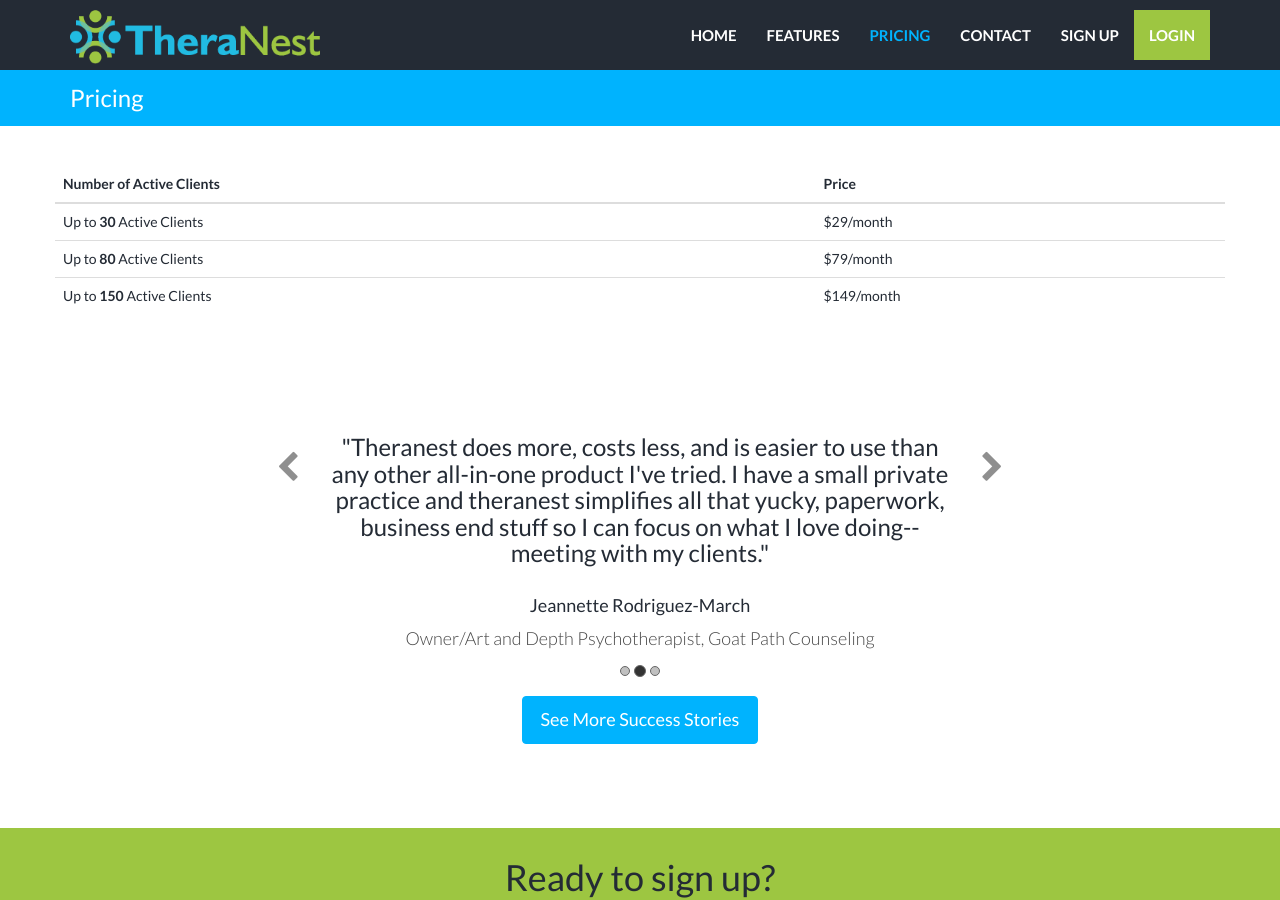
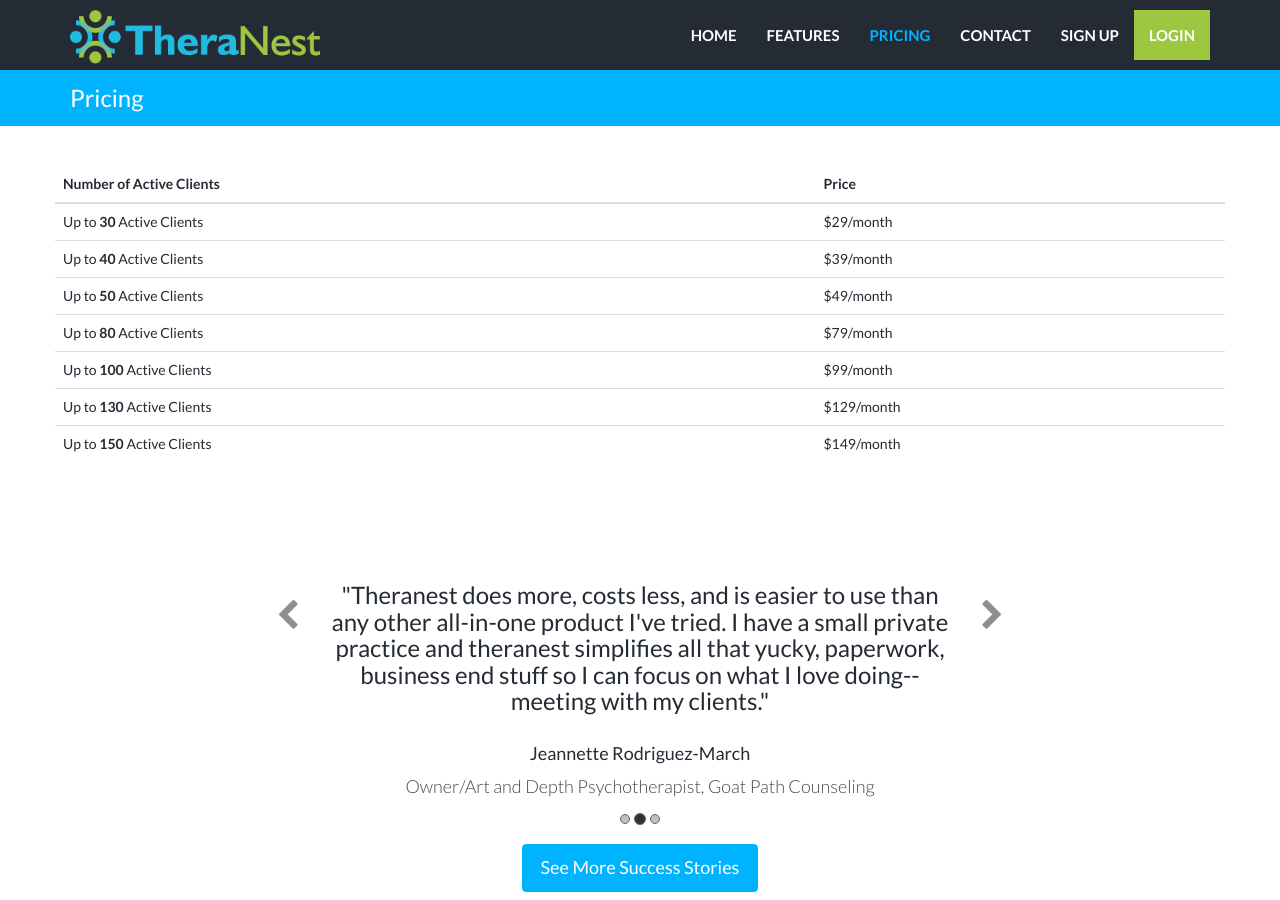
Before and after one commit to kaylacille/theranest-update, a Jekyll site: the page built from pricing.html, in a window 1280 px wide and 900 px high. Built offline with Jekyll 4.4.1, drawn with Linux system fonts in a browser that asks for light colours; nearby versions of some CDN libraries.

```diff
--- a/pricing.html
+++ b/pricing.html
@@ -18,8 +18,24 @@
               <td>$29/month</td>
             </tr>
             <tr>
+              <td>Up to <b>40</b> Active Clients</td>
+              <td>$39/month</td>
+            </tr>
+            <tr>
+              <td>Up to <b>50</b> Active Clients</td>
+              <td>$49/month</td>
+            </tr>
+            <tr>
               <td>Up to <b>80</b> Active Clients</td>
               <td>$79/month</td>
+            </tr>
+            <tr>
+              <td>Up to <b>100</b> Active Clients</td>
+              <td>$99/month</td>
+            </tr>
+            <tr>
+              <td>Up to <b>130</b> Active Clients</td>
+              <td>$129/month</td>
             </tr>
             <tr>
               <td>Up to <b>150</b> Active Clients</td>
```
